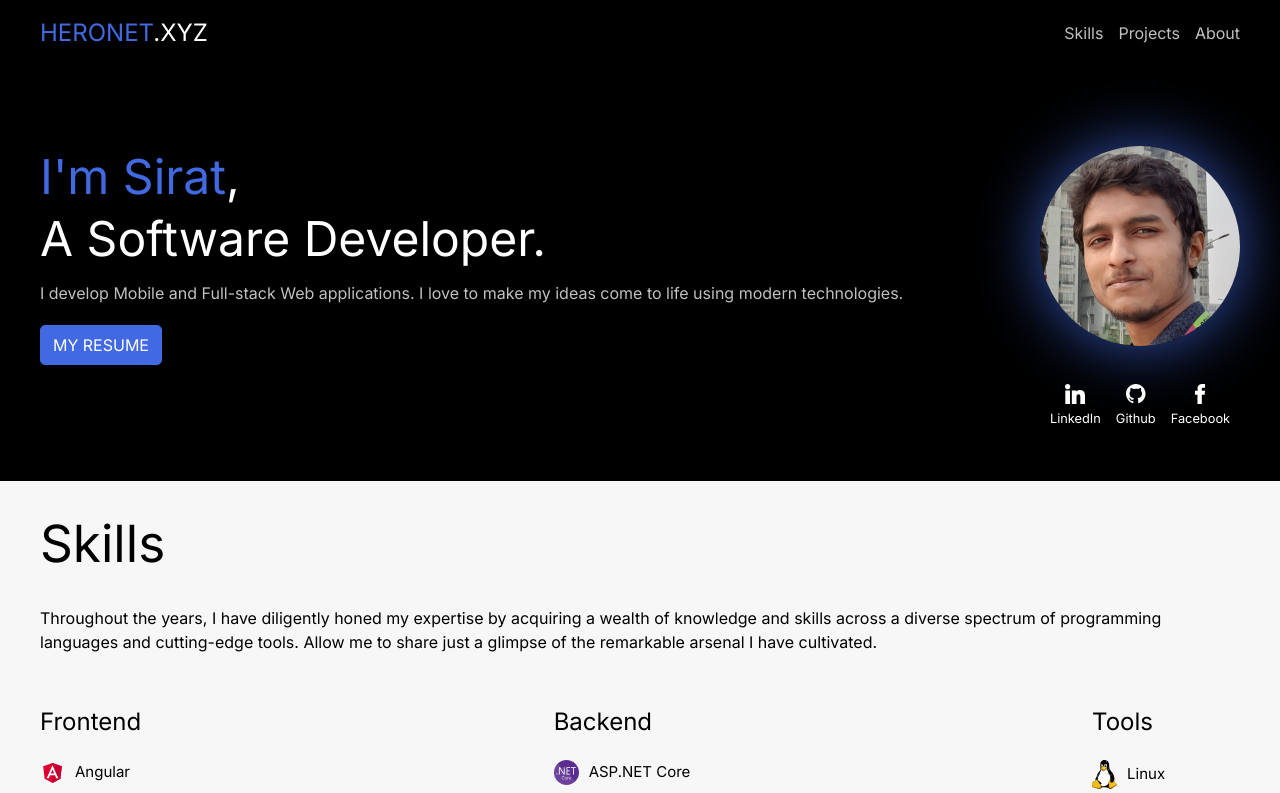
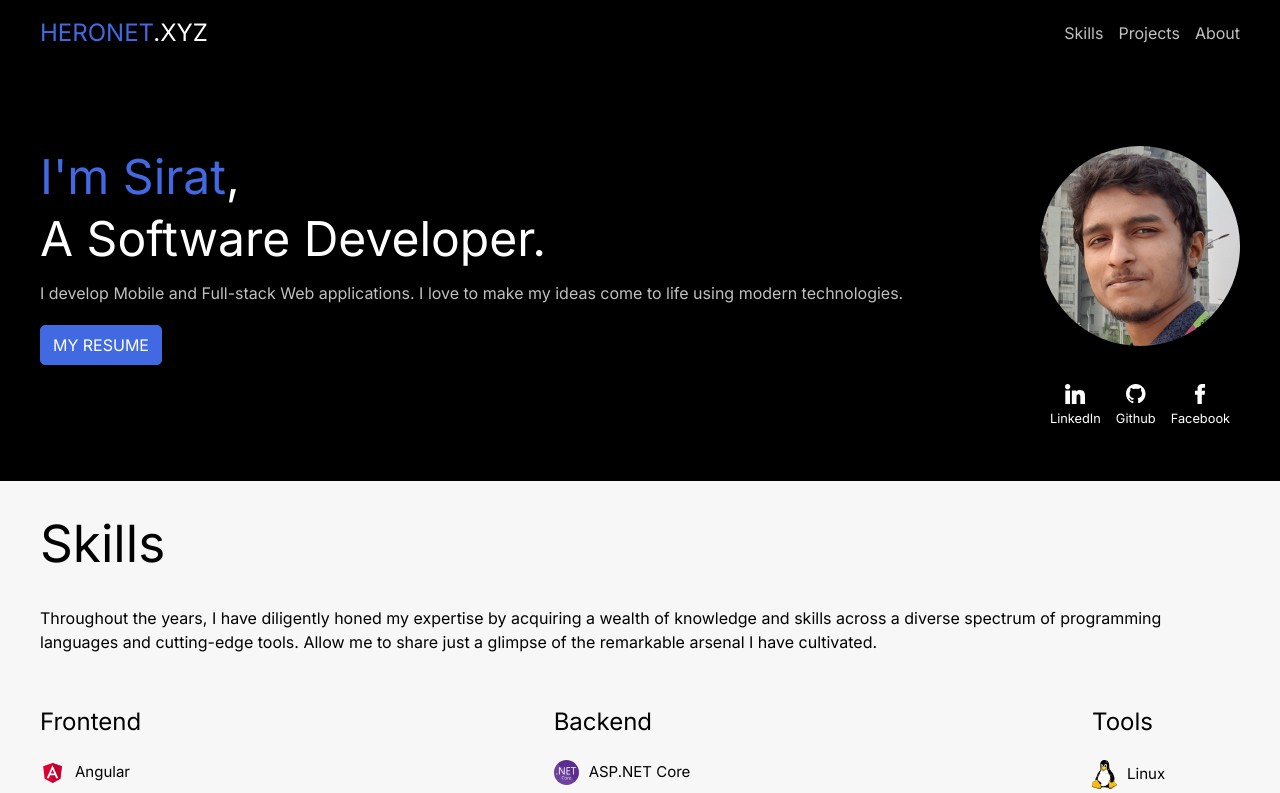
Before and after one commit to heronet/report, a React (Vite) app: page / in a window 1280 px wide. Shown: the top 793 px of the page. Built offline with nearby package versions, Linux system fonts and the light colour scheme.

Commit message:
minor change

```diff
--- a/src/components/Hero/hero.module.scss
+++ b/src/components/Hero/hero.module.scss
@@ -48,9 +48,6 @@
         display: block;
         max-width: 200px;
         border-radius: 50%;
-        box-shadow: 0px 0px 63px 2px rgba(65, 105, 225, 0.75);
-        -webkit-box-shadow: 0px 0px 63px 2px rgba(65, 105, 225, 0.75);
-        -moz-box-shadow: 0px 0px 63px 2px rgba(65, 105, 225, 0.75);
       }
       .social {
         list-style: none;
```
